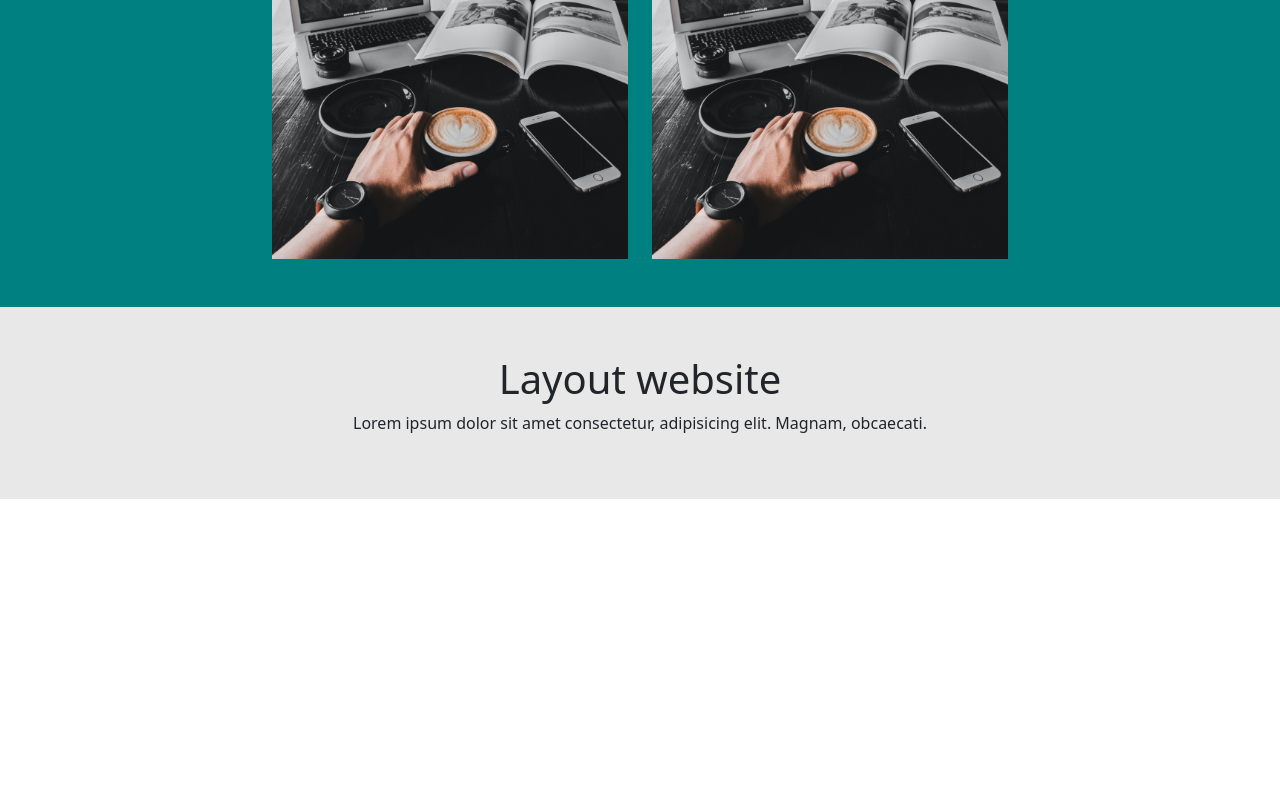
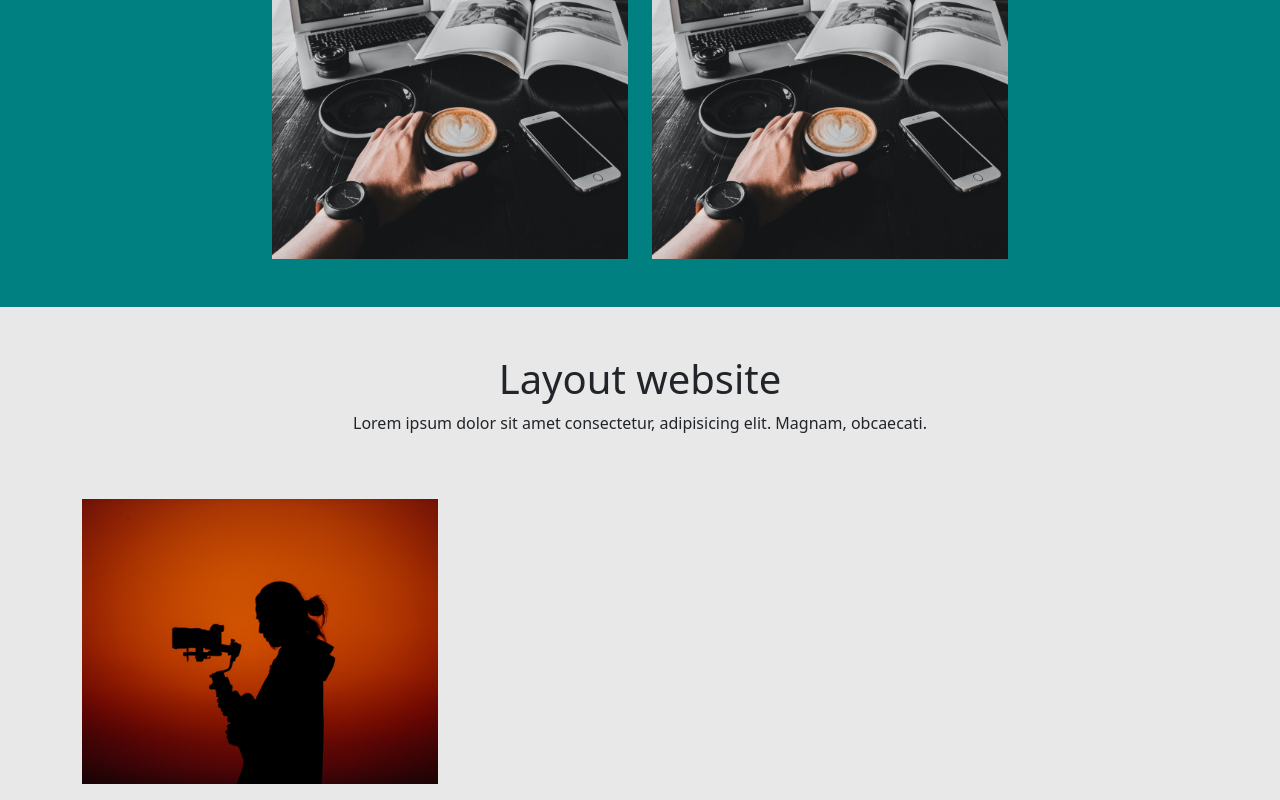
Before and after one commit to Soe-Hok-Gie/grid-sistem, a React (Create React App) app: page / in a window 1280 px wide. Shown: the part 1088-1888 px from the top of the page. Before the commit the page ends 1587 px from the top, so only its background shows below. Built offline with nearby package versions, Linux system fonts and the light colour scheme.

Commit message:
menambahkan row baru dgn col-4, menambahkan dan perubahan detail kecil

```diff
--- a/src/components/Profil.jsx
+++ b/src/components/Profil.jsx
@@ -10,6 +10,11 @@ const Profil = () => {
             <p>Lorem ipsum dolor sit amet consectetur, adipisicing elit. Magnam, obcaecati.</p>
           </div>
         </div>
+        <div className="row pb-3">
+          <div className="col-4">
+            <img src="./assets/potret.png" alt="" class="img-fluid" />
+          </div>
+        </div>
       </div>
     </div>
   );
```
